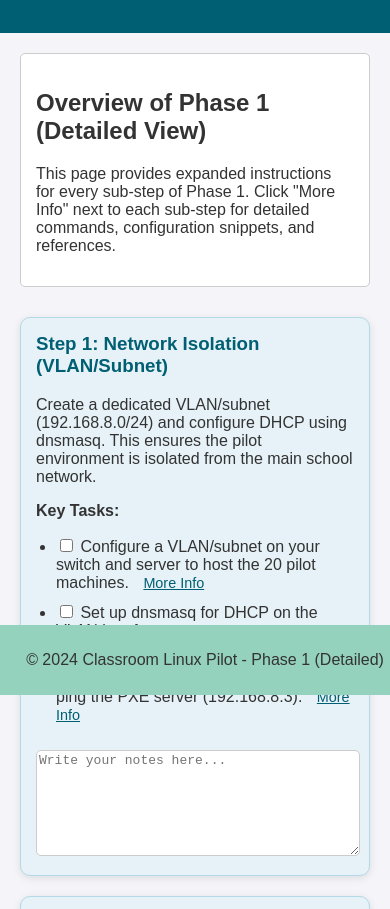
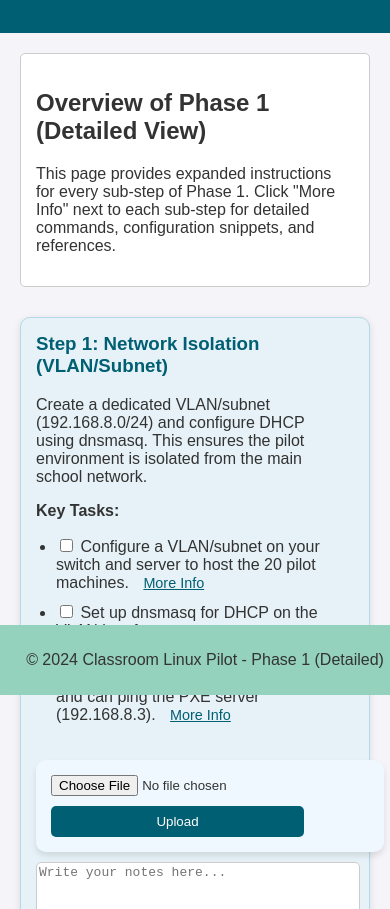
Before and after one commit to tomd1415/schoollinux, a website: page plan/phase-1-detailed.html in a window 390 px wide. Shown: the part 149-1058 px from the top of the page. Drawn offline with Linux system fonts and the light colour scheme; no server answers.

Commit message:
added file upload

```diff
--- /dev/null
+++ b/plan/file-upload.js
@@ -0,0 +1,50 @@
+// plan/phases.js or plan/file-upload.js
+
+function uploadFile(phase, step) {
+    const fileInput = document.getElementById(`file-upload-${phase}-${step}`);
+    const file = fileInput.files[0];
+    const formData = new FormData();
+    formData.append('file', file);
+    formData.append('phase', phase);
+    formData.append('step', step);
+
+    fetch('/api/upload-file', {
+      method: 'POST',
+      body: formData,
+    })
+      .then(response => response.text())
+      .then(data => {
+        console.log(data);
+        loadUploadedFiles(phase, step);
+      })
+      .catch(err => console.error(err));
+  }
+
+  function loadUploadedFiles(phase, step) {
+    fetch(`/api/get-files?phase=${phase}&step=${encodeURIComponent(step)}`)
+      .then(response => response.json())
+      .then(files => {
+        const filesContainer = document.getElementById(`uploaded-files-${phase}-${step}`);
+        filesContainer.innerHTML = '';
+        files.forEach(file => {
+          const link = document.createElement('a');
+          link.href = file.filepath;
+          link.textContent = file.filename;
+          link.target = '_blank';
+          filesContainer.appendChild(link);
+          filesContainer.appendChild(document.createElement('br'));
+        });
+      })
+      .catch(err => console.error(err));
+  }
+
+  document.addEventListener('DOMContentLoaded', () => {
+    // Load existing files for each step
+    const steps = document.querySelectorAll('.step-box');
+    steps.forEach(stepBox => {
+      const phaseMatch = document.title.match(/Phase (\d)/);
+      const phase = phaseMatch ? phaseMatch[1] : '1';
+      const step = stepBox.querySelector('h3').innerText;
+      loadUploadedFiles(phase, step);
+    });
+  });
--- a/plan/package.json
+++ b/plan/package.json
@@ -12,6 +12,7 @@
   "dependencies": {
     "body-parser": "^1.20.3",
     "express": "^4.21.2",
+    "multer": "^1.4.5-lts.1",
     "pg": "^8.13.1"
   }
 }
--- a/plan/phase-1-detailed.html
+++ b/plan/phase-1-detailed.html
@@ -9,6 +9,7 @@
     <script src="phases.js" defer></script>
     <script src="phase-1-detailed.js" defer></script>
     <script src="add-step-notes.js" defer></script>
+    <script src="file-upload.js" defer></script>
 </head>
 <body>
     <header>
@@ -34,6 +35,8 @@
 
         <!-- Step 1: Network Isolation (VLAN/Subnet) -->
         <section class="step-box">
+            <div class="step-inner">
+                <div class="step-content">
             <h3>Step 1: Network Isolation (VLAN/Subnet)</h3>
             <p>
                 Create a dedicated VLAN/subnet (192.168.8.0/24) and configure DHCP using dnsmasq.
@@ -111,6 +114,15 @@ ping 192.168.8.3
                     </div>
                 </li>
             </ul>
+        </div>
+            <div class="file-upload-container">
+                <div class="upload-controls">
+                <input type="file" id="file-upload-1-1" data-phase="1" data-step="Step 1: Network Isolation">
+                <button onclick="uploadFile(1, 'Step 1: Network Isolation')">Upload</button>
+                </div>
+              <div id="uploaded-files-1-1"></div>
+            </div>
+              </div>
         </section>
 
         <!-- Step 2: Central File Server Setup (Samba/Winbind) -->
--- a/plan/phases.css
+++ b/plan/phases.css
@@ -95,3 +95,100 @@ a.selected {
     color: #aaa;
     text-decoration: underline;
 }
+
+/* New inner container for step content and file upload */
+.step-inner {
+    display: flex;
+    justify-content: space-between;
+    align-items: flex-start;
+}
+
+/* Ensure step-content takes up available space */
+.step-content {
+    flex: 1;
+    margin-right: 20px;
+}
+
+/* Style for the file upload container */
+.file-upload-container {
+    background-color: #f0f8ff; /* AliceBlue for a subtle difference */
+    border-radius: 10px;
+    box-shadow: 0 4px 6px rgba(0, 0, 0, 0.1);
+    padding: 15px;
+    margin-top: 20px;
+    display: flex;
+    flex-direction: column;
+    align-items: flex-start;
+}
+
+/* Style for the upload controls */
+.upload-controls {
+    display: flex;
+    align-items: center;
+    gap: 10px; /* Space between input and button */
+}
+
+/* Style the upload button */
+.upload-controls button {
+    padding: 8px 16px;
+    background-color: #005f73;
+    color: white;
+    border: none;
+    border-radius: 5px;
+    cursor: pointer;
+    transition: background-color 0.3s ease;
+}
+
+.upload-controls button:hover {
+    background-color: #0a9396;
+}
+
+/* Style the uploaded files section */
+.uploaded-files {
+    margin-top: 15px;
+    width: 100%;
+    background-color: #e6e6e6; /* Light grey for sunken effect */
+    border: 1px solid #ccc;
+    border-radius: 5px;
+    box-shadow: inset 0 2px 4px rgba(0, 0, 0, 0.1);
+    padding: 10px;
+    max-height: 150px; /* Adjust as needed */
+    overflow-y: auto;
+}
+
+/* Style links to uploaded files */
+.uploaded-files a {
+    display: block;
+    color: #005f73;
+    text-decoration: none;
+    margin-bottom: 5px;
+}
+
+.uploaded-files a:hover {
+    text-decoration: underline;
+}
+
+/* Responsive adjustments */
+@media (max-width: 768px) {
+    .step-inner {
+        flex-direction: column;
+    }
+
+    .step-box {
+        flex-direction: column;
+    }
+
+    .file-upload-container {
+        margin-top: 20px;
+        width: 100%;
+    }
+
+    .upload-controls {
+        flex-direction: column;
+        align-items: flex-start;
+    }
+
+    .upload-controls button {
+        width: 100%;
+    }
+}
```
Also changed, not shown: plan/server.js (+35 -0 lines), 2 other files.
